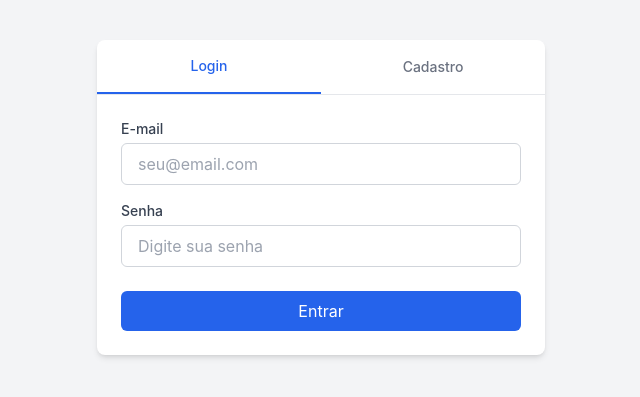
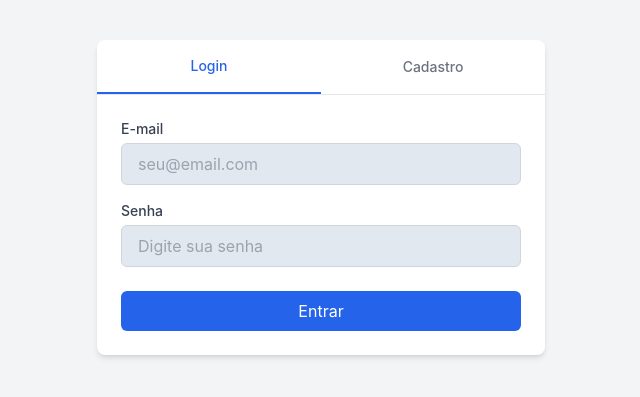
Before and after one commit to Benedito-Dev/Giga-Cell, a React (Vite) app in the folder Front-End/Giga Cell/: page /Login in a window 1280 px wide. Shown: the part 203-600 px from the top of the page, without its empty margins (319-959 px from the left). Built offline with nearby package versions, Linux system fonts and the light colour scheme.

Commit message:
Update Login.jsx
teste cor labes de login

```diff
--- a/Front-End/Giga Cell/src/views/Login.jsx
+++ b/Front-End/Giga Cell/src/views/Login.jsx
@@ -158,7 +158,7 @@
                                     name="loginEmail"
                                     value={formData.loginEmail}
                                     onChange={handleChange}
-                                    className={`w-full px-4 py-2 border ${errors.loginEmail ? 'border-red-500' : 'border-gray-300'} rounded-md focus:outline-none focus:ring-2 focus:ring-blue-500`}
+                                    className={`w-full px-4 py-2 border ${errors.loginEmail ? 'border-red-500' : 'border-gray-300'} bg-slate-200 rounded-md focus:outline-none focus:ring-2 focus:ring-blue-500`}
                                     placeholder="seu@email.com"
                                 />
                                 {errors.loginEmail && <p className="mt-1 text-sm text-red-600">{errors.loginEmail}</p>}
@@ -174,7 +174,7 @@
                                     name="loginSenha"
                                     value={formData.loginSenha}
                                     onChange={handleChange}
-                                    className={`w-full px-4 py-2 border ${errors.loginSenha ? 'border-red-500' : 'border-gray-300'} rounded-md focus:outline-none focus:ring-2 focus:ring-blue-500`}
+                                    className={`w-full px-4 py-2 border ${errors.loginSenha ? 'border-red-500' : 'border-gray-300'} bg-slate-200 rounded-md focus:outline-none focus:ring-2 focus:ring-blue-500`}
                                     placeholder="Digite sua senha"
                                 />
                                 {errors.loginSenha && <p className="mt-1 text-sm text-red-600">{errors.loginSenha}</p>}
```
